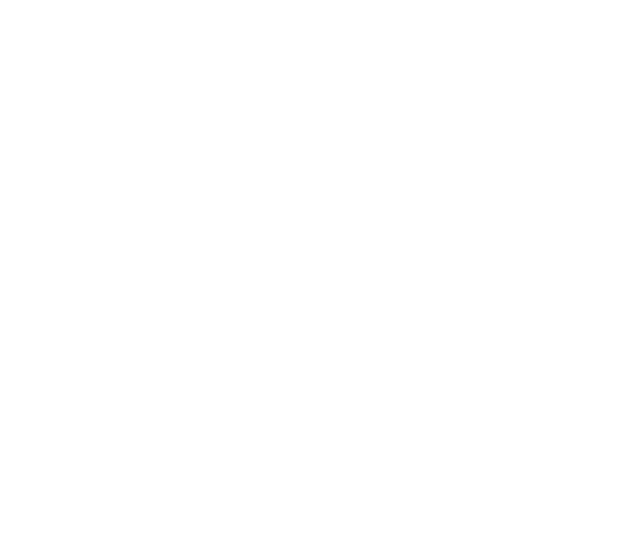
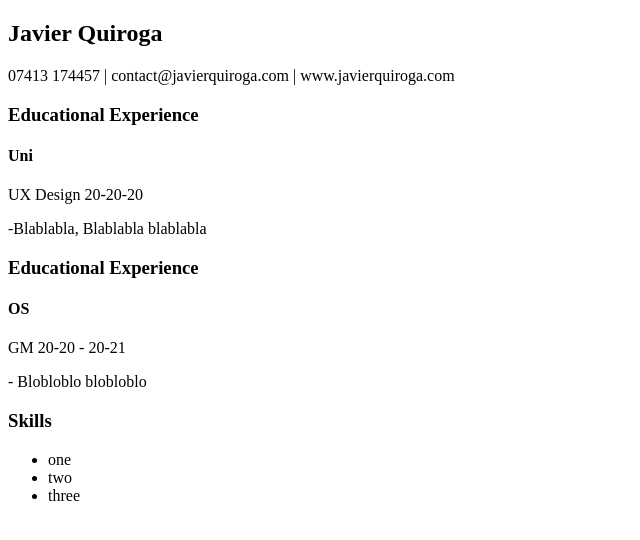
Before and after one commit to cd-javier/cv-application, a React app: page / in a window 1280 px wide. Shown: the top 540 px of the page, without its empty margins (0-640 px from the left). Built offline with nearby package versions, Linux system fonts and the light colour scheme; the HTML template or start-up script is replaced by a standard one.

Commit message:
feat: Create CV Structure

```diff
--- a/src/App.jsx
+++ b/src/App.jsx
@@ -1,7 +1,39 @@
 import './App.css';
+import CVRender from './CVRender';
+
+const cvStructure = {
+  info: {
+    name: 'Javier Quiroga',
+    phone: '07413 174457',
+    email: 'contact@javierquiroga.com',
+    website: 'www.javierquiroga.com',
+  },
+  education: [
+    {
+      school: 'Uni',
+      title: 'UX Design',
+      date: '20-20-20',
+      details: '-Blablabla, Blablabla blablabla',
+    },
+  ],
+  experience: [
+    {
+      company: 'OS',
+      position: 'GM',
+      dateFrom: '20-20',
+      dateTo: '20-21',
+      details: '- Blobloblo blobloblo',
+    },
+  ],
+  skills: ['one', 'two', 'three'],
+};
 
 function App() {
-  return <></>;
+  return (
+    <>
+      <CVRender cv={cvStructure} />
+    </>
+  );
 }
 
 export default App;
```
